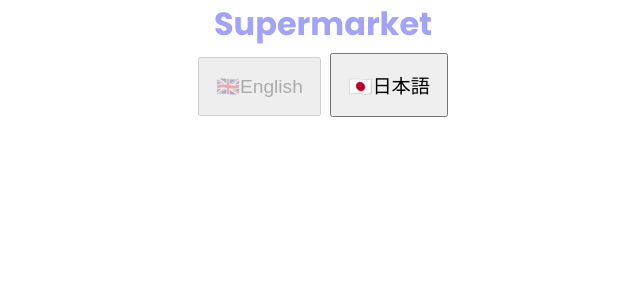
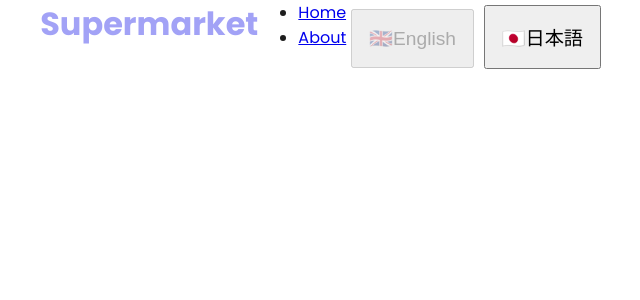
Before and after one commit to ADevCalledMo/supermarket-app, a React (Create React App) app: page / in a window 1280 px wide. Shown: the top 300 px of the page, without its empty margins (317-957 px from the left). Built offline with nearby package versions, Linux system fonts and the light colour scheme.

Commit message:
navbar now with translations

```diff
--- /dev/null
+++ b/src/components/Navbar.module.scss
@@ -0,0 +1,6 @@
+@import "../styles/variables.scss";
+
+.Navbar {
+  display: flex;
+  justify-content: space-around;
+}
--- a/src/components/Navbar.tsx
+++ b/src/components/Navbar.tsx
@@ -1,5 +1,6 @@
 import React from "react";
 import translate, { changeLanguage } from "../translate";
+import classes from "./Navbar.module.scss";
 
 type NavbarProps = {
   language: string;
@@ -9,8 +10,19 @@ type NavbarProps = {
 const Navbar = ({ language, handleLangChange }: NavbarProps) => {
   return (
     <>
-      <div>
+      <header className={classes.Navbar}>
+        <div className={classes.Navbar__content}>
           <h1>{translate("Supermarket")}</h1>
+        </div>
+        <div className={classes.header__content__nav}>
+          <ul>
+            <li>
+              <a href="/">{translate("Home")}</a>
+            </li>
+            <li>
+              <a href="/">{translate("About")}</a>
+            </li>
+          </ul>
         </div>
         <div>
           <button
@@ -38,6 +50,7 @@ const Navbar = ({ language, handleLangChange }: NavbarProps) => {
             日本語
           </button>
         </div>
+      </header>
     </>
   );
 };
```
Lines whose indentation alone changed are shown as unchanged.
